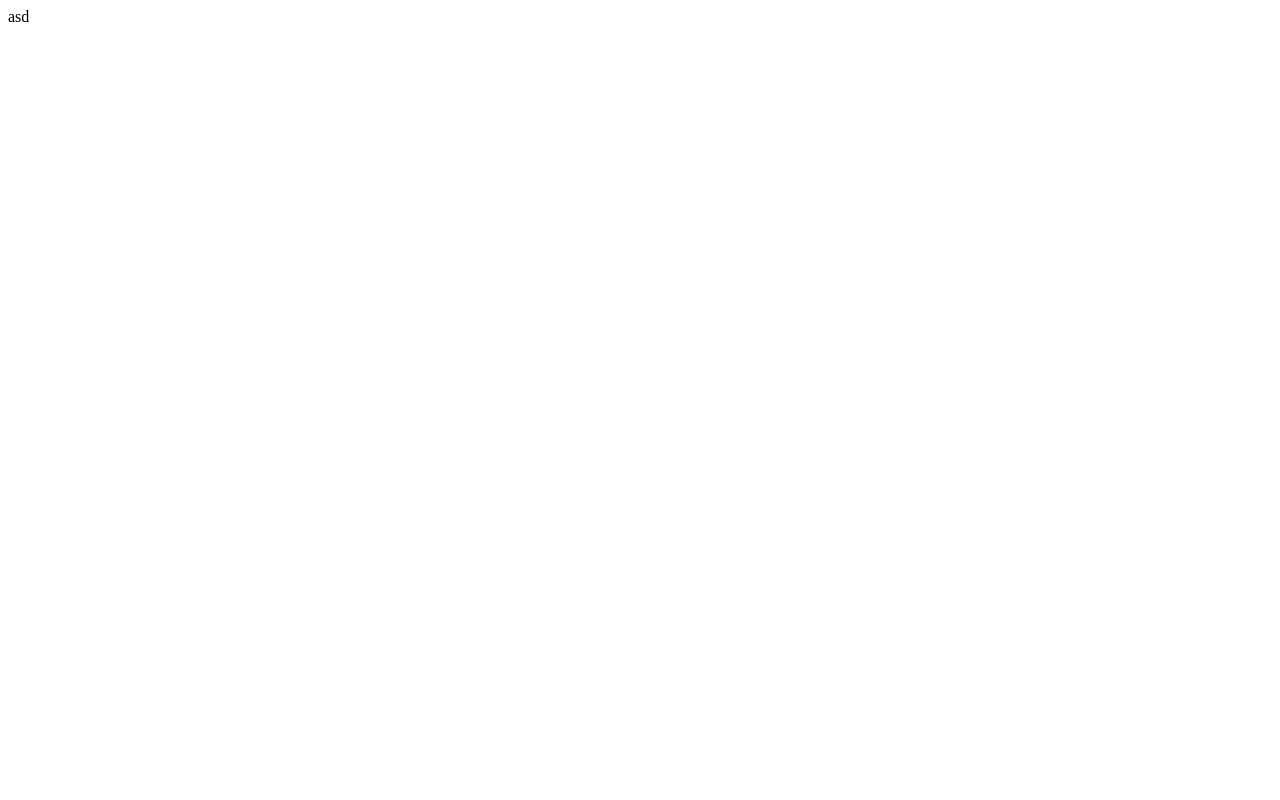
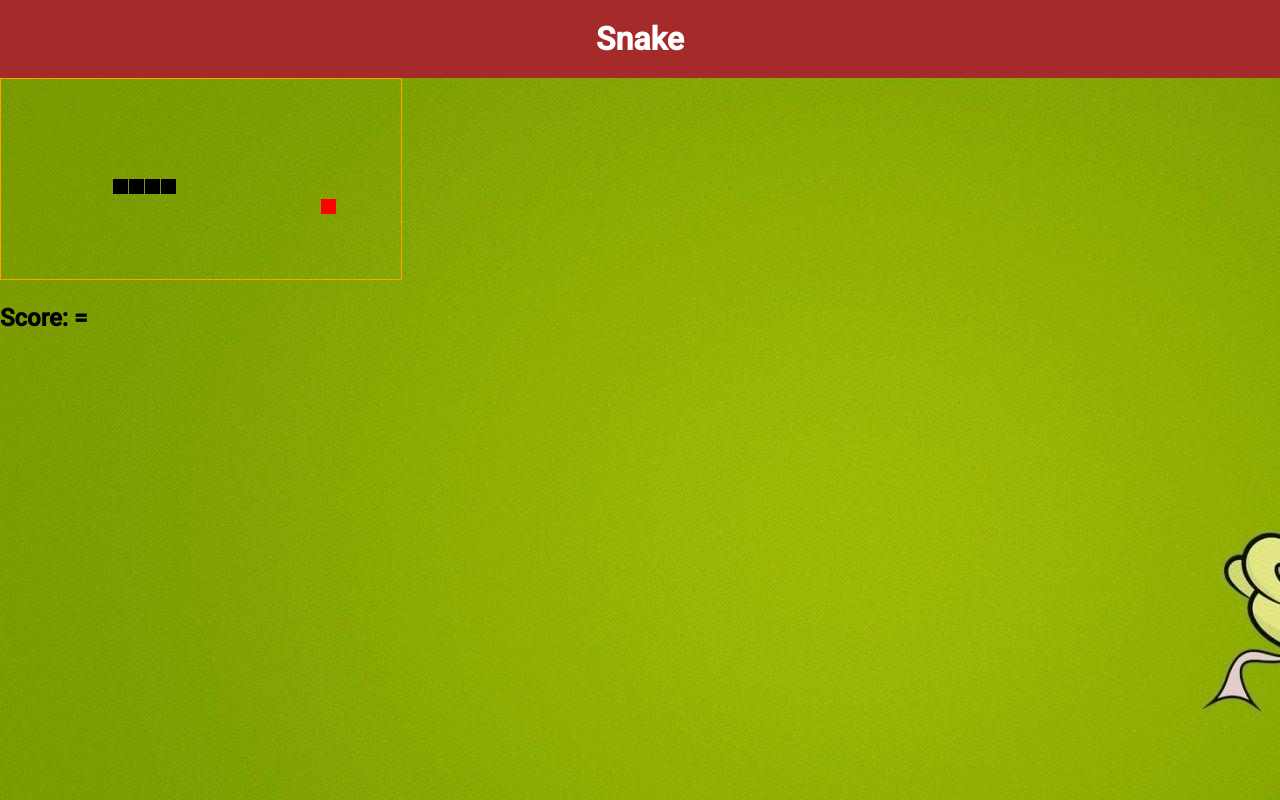
Before and after one commit to nasrullahaufa/nasrullahaufa.github.io, a plain HTML site: page index.html in a window 1280 px wide. Drawn offline with Linux system fonts and the light colour scheme.

Commit message:
Add files via upload

```diff
--- a/index.html
+++ b/index.html
@@ -1 +1,31 @@
-asd
+<!DOCTYPE html>
+<html lang="en">
+<html>
+
+<head>
+  <title>Snake </title>
+  <meta charset="UTF-8">
+  <meta name="viewport" content="width=device-width, initial-scale=1.0">
+  <link rel="stylesheet" href="style.css">
+  <link href="https://fonts.googleapis.com/css2?family=Righteous&amp;family=Roboto:wght@500&amp;display=swap"
+    rel="stylesheet">
+  <link rel="stylesheet" href="style.css">
+
+</head>
+
+<body>
+
+  <header>
+    <h1>Snake</h1>
+  </header>
+  <div class="isi">
+
+    <canvas width="400" height="200" id="game" center></canvas>
+    <h2 class="nilai">Score: = </h2>
+
+    <script src="script.js"></script>
+  </div>
+
+</body>
+
+</html>
--- /dev/null
+++ b/script.js
@@ -0,0 +1,118 @@
+var canvas = document.getElementById('game');
+var context = canvas.getContext('2d');
+var grid = 16;
+var count = 0;
+
+var snake = {
+  x: 160,
+  y: 100,
+
+
+  dx: grid,
+  dy: 0,
+
+
+  cells: [],
+
+
+  maxCells: 4
+};
+var apple = {
+  x: 320,
+  y: 120
+};
+
+function getRandomInt(min, max) {
+  return Math.floor(Math.random() * (max - min)) + min;
+}
+
+function loop() {
+  requestAnimationFrame(loop);
+
+  if (++count < 4) {
+    return;
+  }
+  count = 0;
+  context.clearRect(0,0,canvas.width,canvas.height);
+
+  snake.x += snake.dx;
+  snake.y += snake.dy;
+
+  if (snake.x < 0) {
+    snake.x = canvas.width - grid;
+  }
+  else if (snake.x >= canvas.width) {
+    snake.x = 0;
+  }
+
+
+  if (snake.y < 0) {
+    snake.y = canvas.height - grid;
+  }
+  else if (snake.y >= canvas.height) {
+    snake.y = 0;
+  }
+
+  snake.cells.unshift({x: snake.x, y: snake.y});
+
+  if (snake.cells.length > snake.maxCells) {
+    snake.cells.pop();
+  }
+
+  context.fillStyle = 'red';
+  context.fillRect(apple.x, apple.y, grid-1, grid-1);
+
+  context.fillStyle = 'black';
+  snake.cells.forEach(function(cell, index) {
+
+
+    context.fillRect(cell.x, cell.y, grid-1, grid-1);
+
+    if (cell.x === apple.x && cell.y === apple.y) {
+      snake.maxCells++;
+
+      apple.x = getRandomInt(0, 25) * grid;
+      apple.y = getRandomInt(0, 12.5) * grid;
+    }
+
+    for (var i = index + 1; i < snake.cells.length; i++) {
+
+
+      if (cell.x === snake.cells[i].x && cell.y === snake.cells[i].y) {
+        snake.x = 160;
+        snake.y = 100;
+        snake.cells = [];
+        snake.maxCells = 4;
+        snake.dx = grid;
+        snake.dy = 0;
+        apple.x = getRandomInt(0, 25) * grid;
+        apple.y = getRandomInt(0, 12.5) * grid;
+      }
+    }
+  });
+}
+
+document.addEventListener('keydown', function(e) {
+
+  if (e.which === 37 && snake.dx === 0) {
+    snake.dx = -grid;
+    snake.dy = 0;
+  }
+
+  else if (e.which === 38 && snake.dy === 0) {
+    snake.dy = -grid;
+    snake.dx = 0;
+  }
+  // d arrow key
+  else if (e.which === 39 && snake.dx === 0) {
+    snake.dx = grid;
+    snake.dy = 0;
+  }
+  // s arrow key
+  else if (e.which === 40 && snake.dy === 0) {
+    snake.dy = grid;
+    snake.dx = 0;
+  }
+});
+// start the game
+requestAnimationFrame(loop);
--- /dev/null
+++ b/style.css
@@ -0,0 +1,39 @@
+html, body, ul {
+
+    font-family: 'Roboto', sans-serif;
+    padding: 0;
+    margin: 0;
+}
+
+li {
+    list-style: none;
+    display: inline-block;
+}
+
+header {
+    background-color: brown;
+}
+
+header h1 {
+    margin: 0;
+    padding: 20px;
+    color: white;
+    text-align: center;
+}
+
+.isi {
+
+    background-size: auto;
+    background-repeat: repeat;
+    height: 80vh;
+    align-items: center;
+}
+body {
+   background-image: url('./img/background.jpg');
+
+    align-items: center;
+    justify-content: center;
+  }
+  canvas {
+    border: 1px solid orange;
+  }
```
Also changed, not shown: img/background.jpg (added).
